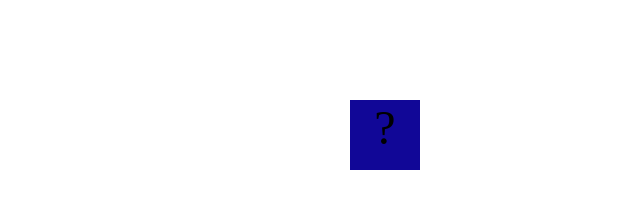
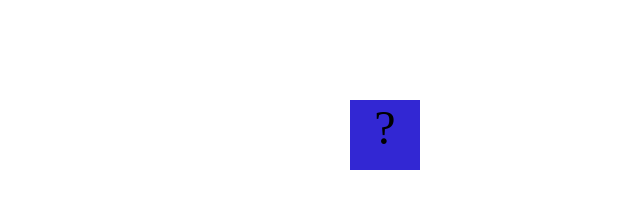
Before and after one commit to padmetalbot/padmetalbot.github.io, a plain HTML site: page fsd-projects/bouncing-box/index.html in a window 1280 px wide. Shown: the whole page, without its empty margins (640-1280 px from the left). Drawn offline with Linux system fonts and the light colour scheme.

Commit message:
change color of bouncing-box

```diff
--- a/fsd-projects/bouncing-box/index.html
+++ b/fsd-projects/bouncing-box/index.html
@@ -8,7 +8,7 @@
       .box {
         width: 70px;
         height: 70px;
-        background-color: rgb(17, 7, 151);
+        background-color: rgb(50, 39, 211);
         font-size: 300%;
         text-align: center;
         user-select: none;
```
